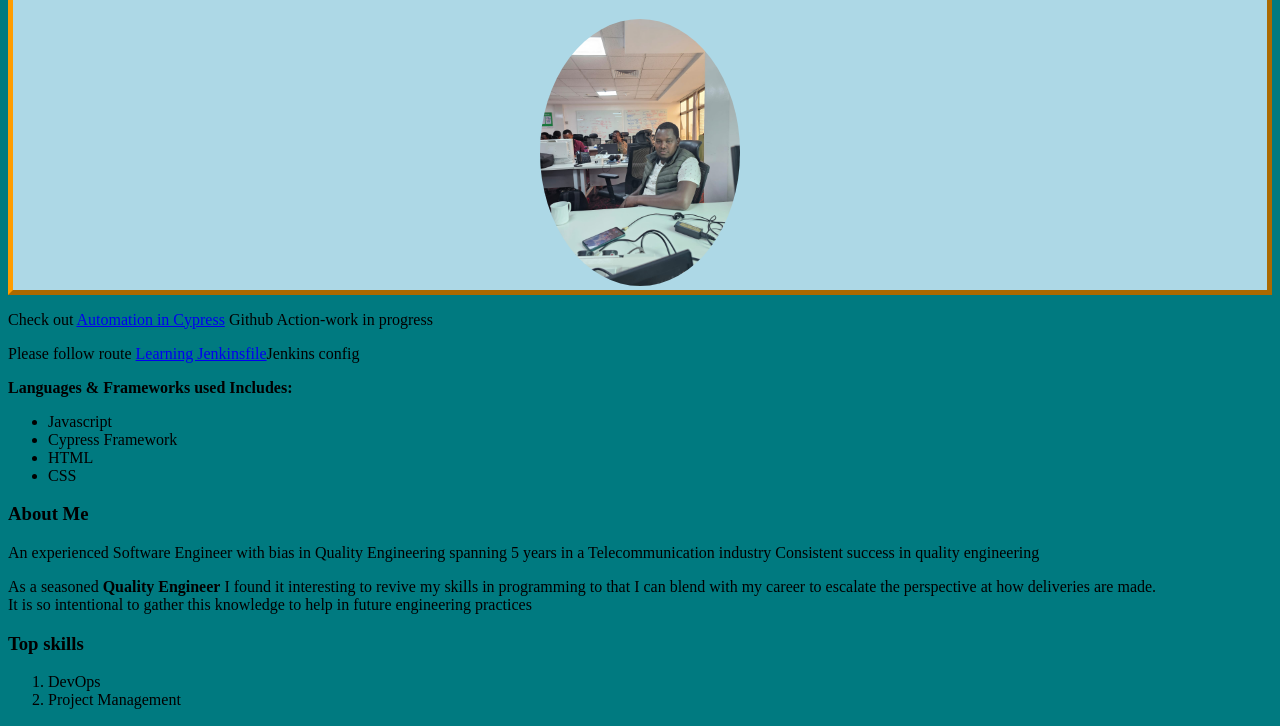
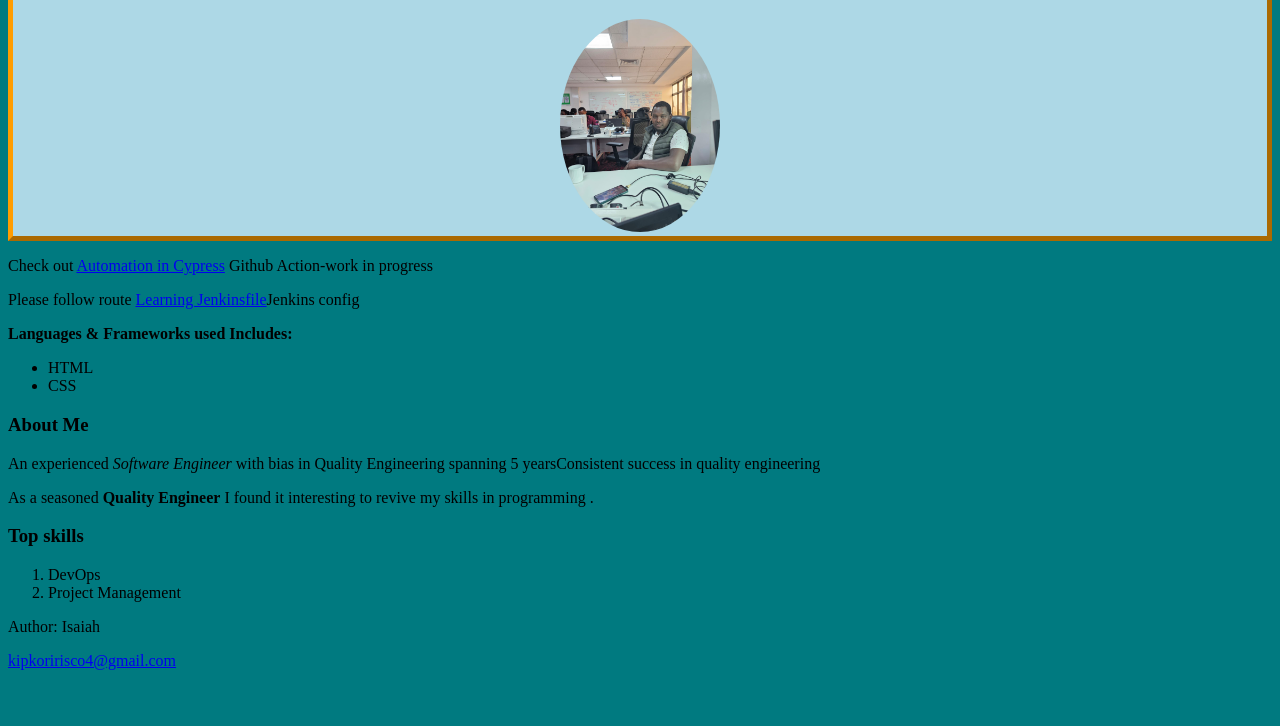
Before and after one commit to pkoriris/Week1-Independent-Project--Portfolio-Landing-Page, a plain HTML site: page index.html in a window 1280 px wide. Shown: the part 74-800 px from the top of the page. Drawn offline with Linux system fonts and the light colour scheme; files whose address does not match are found by name.

Commit message:
Adjusting CSS to fit the page

```diff
--- a/index.html
+++ b/index.html
@@ -15,30 +15,28 @@
 </style>
 </head>
 <body style="background-color:rgb(0, 122, 128);">
-
-  <div class="myDiv">
+    <div class="myDiv">
     <h1>Isaiah Ronoh</h1>
-
-    <img src="C:\Users\Admin\OneDrive\Documents\Moringa\Week1-Independent-Project--Portfolio-Landing-Page\ironoh.jpg" alt="Passport" style="width:200px ">
-
-    </div>
+        <img src="C:\Users\Admin\OneDrive\Documents\Moringa\Week1-Independent-Project--Portfolio-Landing-Page\ironoh.jpg" alt="Passport" style="width:160px ">
+        </div>
     <p>Check out <a href="https://github.com/pkoriris/CypressTests.git">Automation in Cypress</a> Github Action-work in progress</p>
     <p>Please follow route <a href="https://github.com/pkoriris/week6assigmnet.git">Learning Jenkinsfile</a>Jenkins config</p>
-
     <p><strong> Languages & Frameworks used Includes: </strong></p>
 <ul>
-    <li>Javascript</li>
-    <li>Cypress Framework</li>
     <li>HTML</li>
     <li>CSS</li>
          </ul>
          <h3>About Me</h3>
-         <p>An experienced Software Engineer with bias in Quality Engineering spanning 5 years in  a Telecommunication industry <span>Consistent success in quality engineering </span></p>
-         <p>As a seasoned <strong> Quality Engineer</strong> I found it interesting to revive my skills in programming to that I can blend with my career to escalate the perspective at how deliveries are made.<br>It is so intentional to gather this knowledge to help in future engineering practices</p>
+         <p>An experienced <em>Software Engineer</em> with bias in Quality Engineering spanning 5 years<span>Consistent success in quality engineering </span></p>
+         <p>As a seasoned <strong> Quality Engineer</strong> I found it interesting to revive my skills in programming .<br></p>
         <h3>Top skills</h3>
         <ol>
           <li>DevOps</li>
           <li>Project Management</A></li>
          </ol>
         </body>
+        <footer>
+          <p>Author: Isaiah</p>
+          <p><a href="kips">kipkoririsco4@gmail.com</a></p>
+        </footer>
 </html>
```
